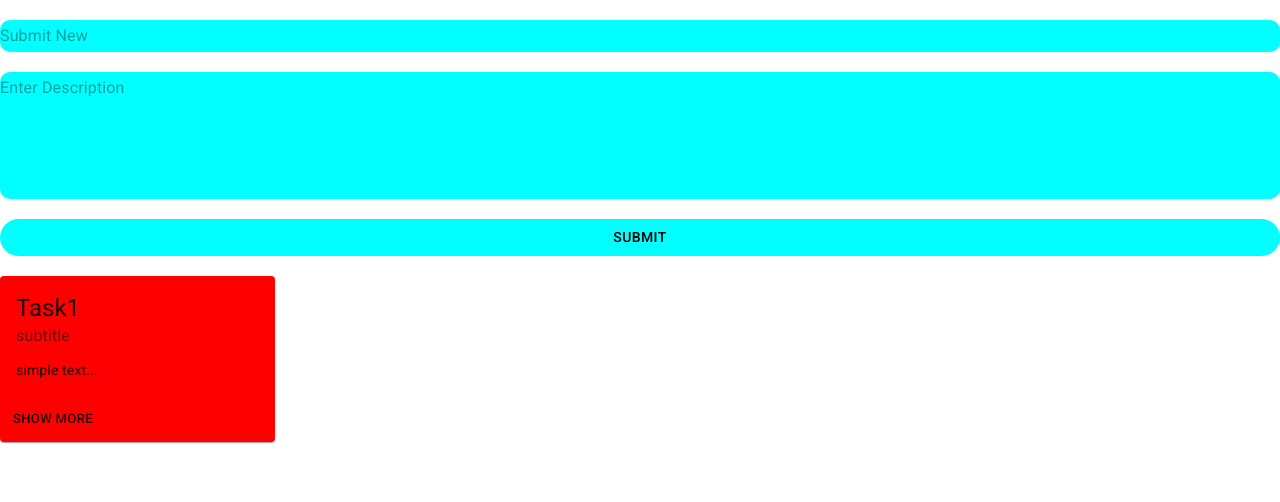
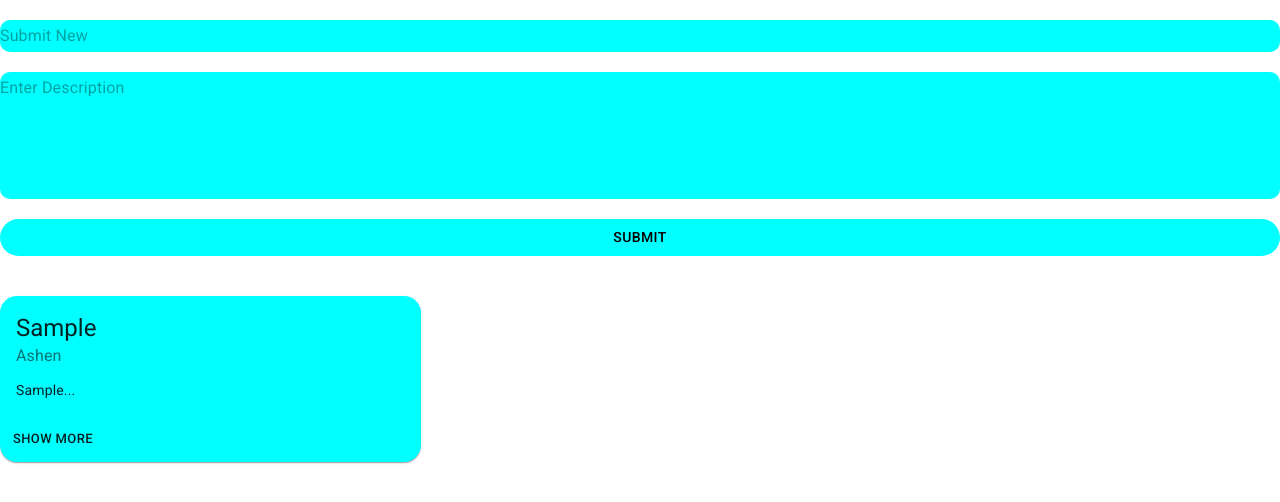
Before and after one commit to fcodelabs/training-web, a React (Create React App) app: page / in a window 1280 px wide. Both pictures are taken after typing "Sample", "Sample" into the empty fields and a click on the button "SUBMIT". Shown: the top 502 px of the page. Built offline with nearby package versions, Linux system fonts and the light colour scheme.

Commit message:
Implement adding card 1

```diff
--- a/src/App.js
+++ b/src/App.js
@@ -1,3 +1,5 @@
+import { useState } from 'react';
+import Grid from '@material-ui/core/Grid';
 import './App.css';
 import DiaryCard from './components/DiaryCard';
 import DiaryHome from './components/DiaryHome';
@@ -5,11 +7,35 @@ import DiaryHome from './components/DiaryHome';
 
 
 function App() {
+  const[ notes , setNotes ] = useState([
+    // {
+    //   tittle: 'This is task 1',
+    //   description: 'this is the descriptin of task 1'
+    // },
+    // {
+    //   tittle: 'Task2',
+    //   description: 'this is the description of task 2'
+    // }
+  ]);
+
+  const addTask = (task) => {
+    const id = Math.floor(Math.random() * 10000)+1
+    const newTask = {id, ...task}
+    setNotes([...notes, newTask])
+  }
+
   return (
-    <div className="App">
-      <DiaryHome />
-      <DiaryCard tittle='Task1' subtitle='subtitle' color='red' description='simple text'/>
-    </div>
+    <container>
+      <DiaryHome onAdd={addTask}/>
+      {notes.length > 0 ?
+      (<Grid container spacing={1}>
+        {notes.map((note)=>(
+          <Grid item xs={12} md={6} lg={4}>
+            <DiaryCard tittle={note.tittle} description={note.description} subtitle='Ashen' color='cyan'/>
+          </Grid>
+        ))}
+      </Grid>) : ('No Notes to show')}
+    </container>
   );
 }
 
--- a/src/components/DiaryCard.js
+++ b/src/components/DiaryCard.js
@@ -4,7 +4,8 @@ import {Card, CardContent , Typography , CardActions , Button } from '@material-
 
 const useStyles = makeStyles({
     root: {
-        width: 275,
+        minWidth: 275,
+        borderRadius: 17,
       },
       title: {
         fontSize: 24,
--- a/src/components/DiaryHome.js
+++ b/src/components/DiaryHome.js
@@ -3,6 +3,10 @@ import { TextField , InputBase, Button } from '@material-ui/core'
 import { useState } from 'react';
 
 const useStyles = makeStyles({
+    root:{
+        marginBottom: 20,
+    },
+
     inputField: {
         marginTop: 20,
         marginBottom: 20,
@@ -18,21 +22,30 @@ const useStyles = makeStyles({
 })
 
 
-const DiaryHome = () => {
+const DiaryHome = ( { onAdd }) => {
     const classes = useStyles()
     const [tittle , setTittle] = useState('');
-    const [descripton , setDescription] = useState('');
+    const [description , setDescription] = useState('');
 
     const handleSubmit = (e) => {
         e.preventDefault()
 
-        console.log(tittle, descripton)
+        if(tittle === '') {
+            console.log('Missing tittle')
+            return
+        }
+        if(description === ''){
+            console.log('Missing description')
+            return
+        }
+
+        onAdd({tittle , description})
         setTittle('')
         setDescription('')
-
     }
 
     return (
+        <>
             <form className={classes.root} noValidate autoComplete="off" onSubmit={handleSubmit}>
                 <InputBase
                 onChange={(e)=>setTittle(e.target.value)}
@@ -45,7 +58,7 @@ const DiaryHome = () => {
                 />
                 <TextField
                 onChange={(e)=>setDescription(e.target.value)}
-                value={descripton}
+                value={description}
                 className={classes.area}
                 placeholder="Enter Description"
                 style={{ backgroundColor: 'cyan', borderRadius: 10 }}
@@ -64,7 +77,8 @@ const DiaryHome = () => {
                     SUBMIT
                 </Button>
             </form>
-
+            {/* {notes.length > 0 ? (<DiaryCard tittle='Hello world' subtitle='subtitle' color='red' description='simple text'/>) : ('No Notes')} */}
+        </>
      );
 }
 
```
Lines whose indentation alone changed are shown as unchanged.
